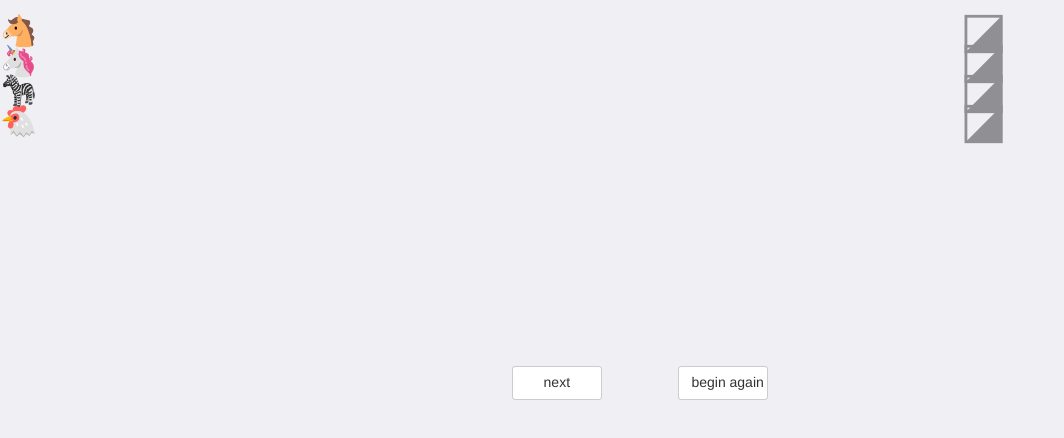
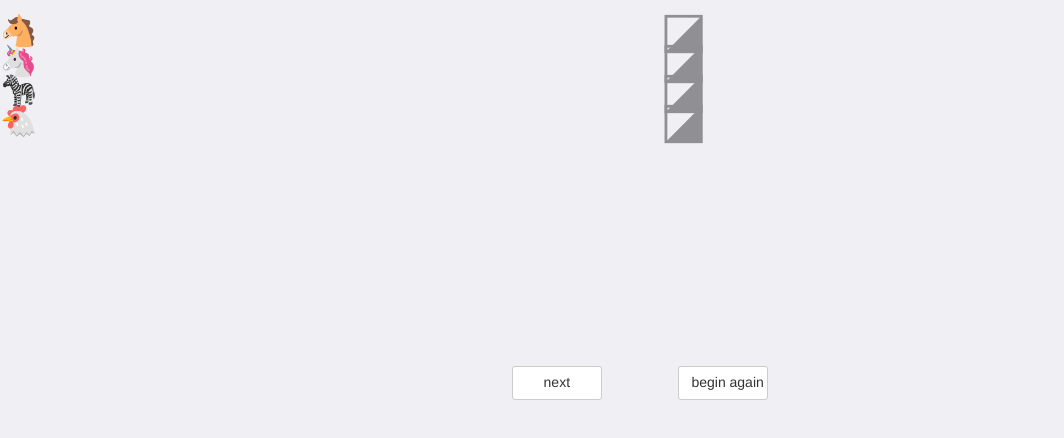
Before and after one commit to YZnb666/YZnb666.github.io-racehorse, a plain HTML site: page index.html in a window 1280 px wide. Shown: the whole page, without its empty margins (0-1064 px from the left). Drawn offline with Linux system fonts and the light colour scheme.

Commit message:
Update index.html

```diff
--- a/index.html
+++ b/index.html
@@ -29,7 +29,7 @@
 		}
 		.final{
 			font-size: 50px;
-			left: 960px;
+			left: 660px;
 			position: absolute;
 		}
 	</style>
```
